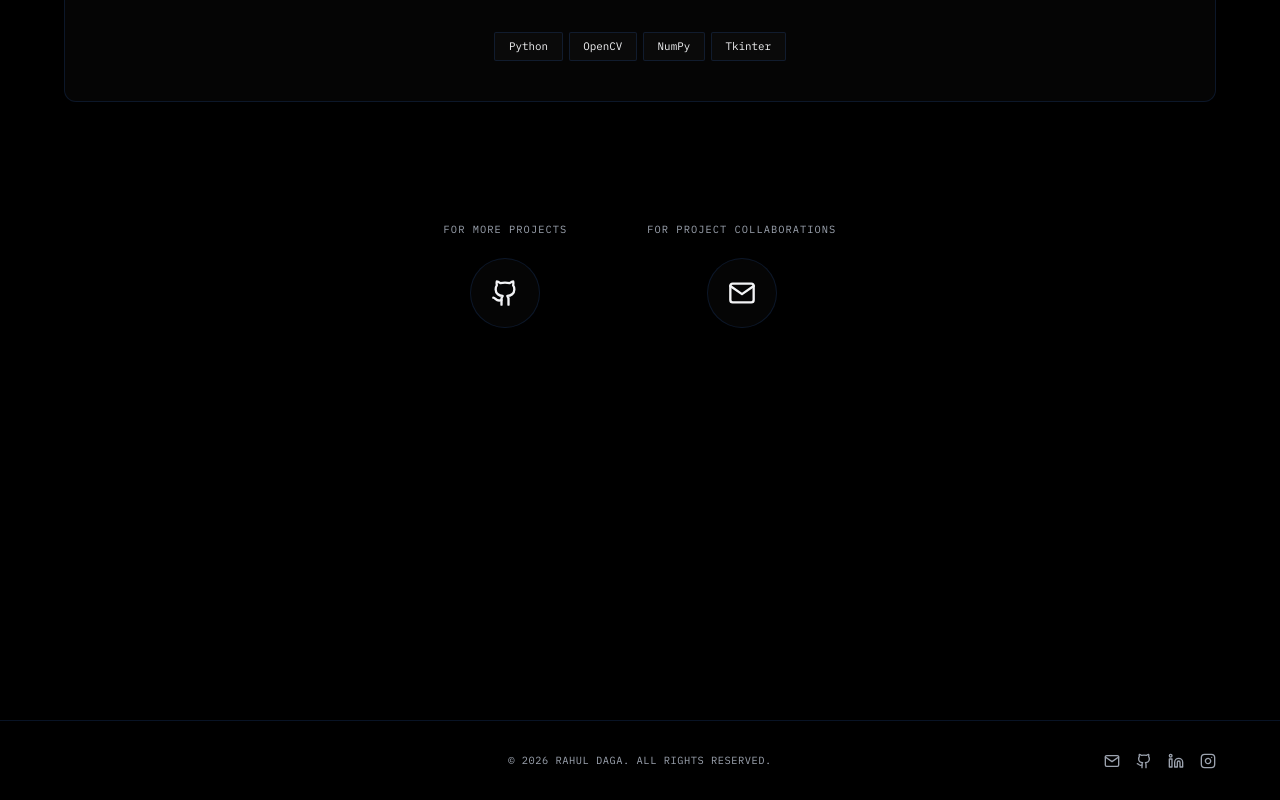
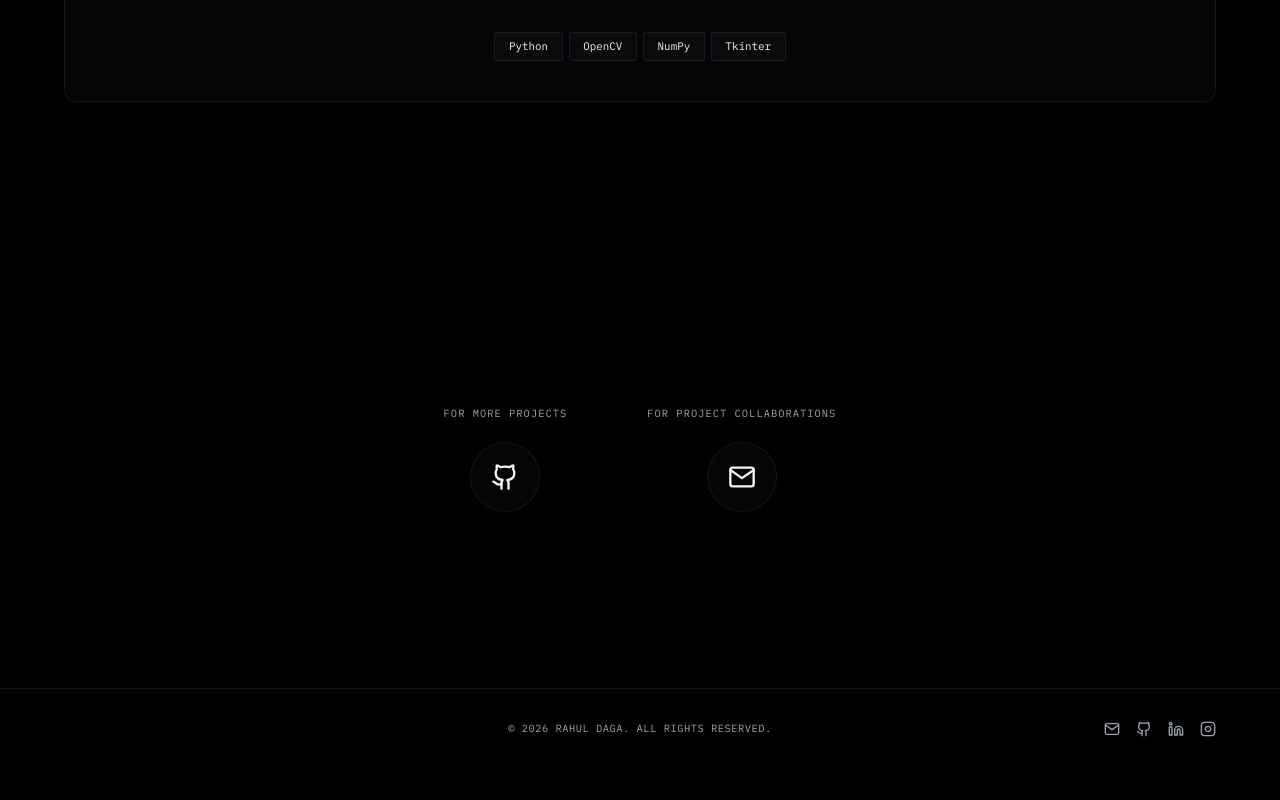
Before and after one commit to rahul02-dat/rahuldaga.github.io, a Next.js app: page /projects in a window 1280 px wide. Shown: the part 2916-3716 px from the top of the page. After the commit the page ends 3684 px from the top, so only its background shows below. Built offline with nearby package versions, Linux system fonts and the light colour scheme; a web font is replaced by a local one.

Commit message:
Portfolio

```diff
--- a/src/components/projects.tsx
+++ b/src/components/projects.tsx
@@ -130,8 +130,10 @@ export function Projects() {
                 </div>
               );
             })}
+          </div>
+        </div>
 
-            <div className="w-full pt-[10vh] pb-[5vh] flex flex-col sm:flex-row items-center justify-center gap-10 sm:gap-20 relative z-20">
+        <div className="w-full py-16 flex flex-col sm:flex-row items-center justify-center gap-10 sm:gap-20 relative z-20">
           <Reveal>
             <div className="flex flex-col items-center gap-5">
               <span className="font-mono text-[0.65rem] tracking-widest uppercase text-[var(--dim)] text-center">For more projects</span>
@@ -156,8 +158,6 @@ export function Projects() {
           </Reveal>
         </div>
       </div>
-        </div>
-      </div>
     </section>
   );
 }
```
Lines whose indentation alone changed are shown as unchanged.
